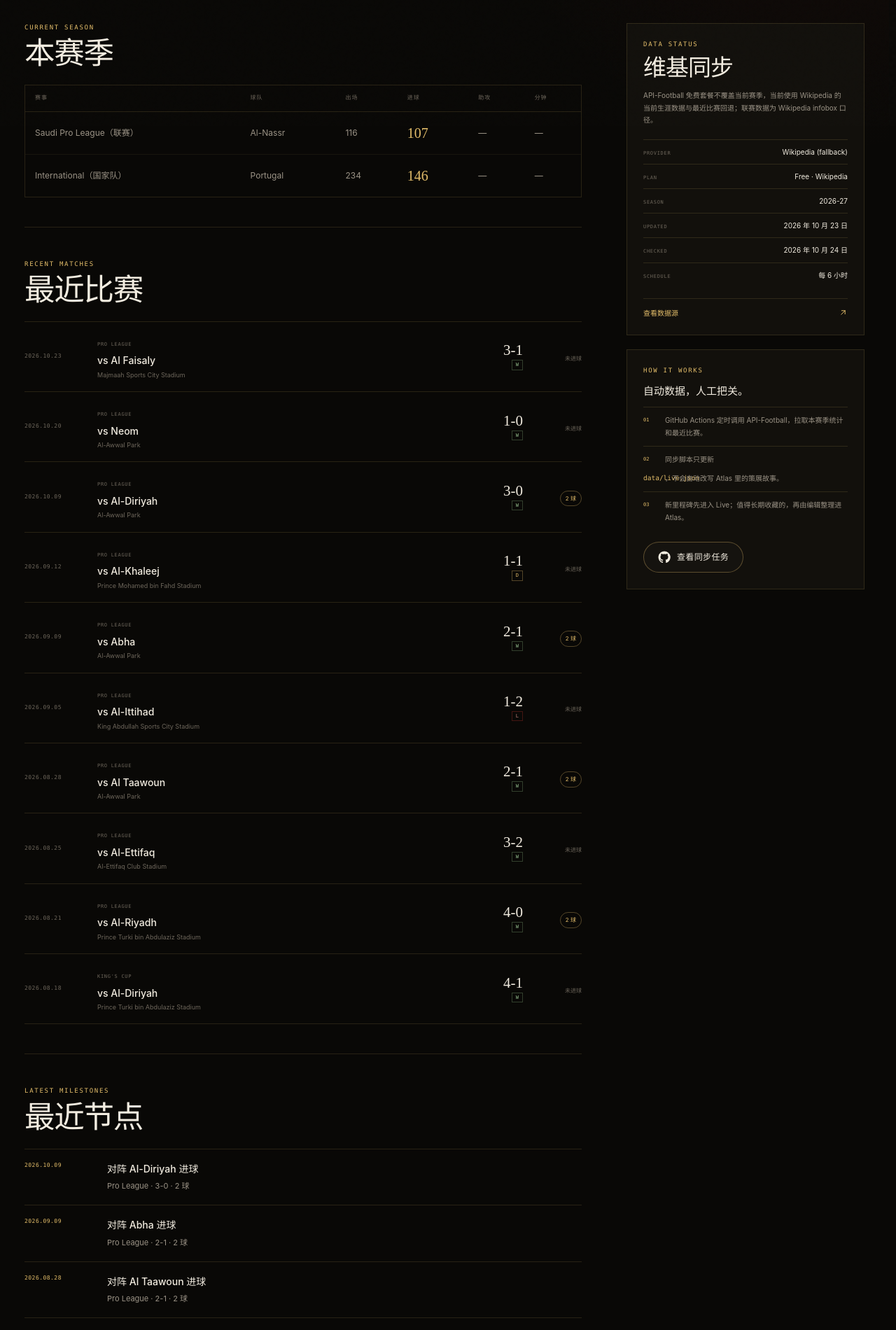
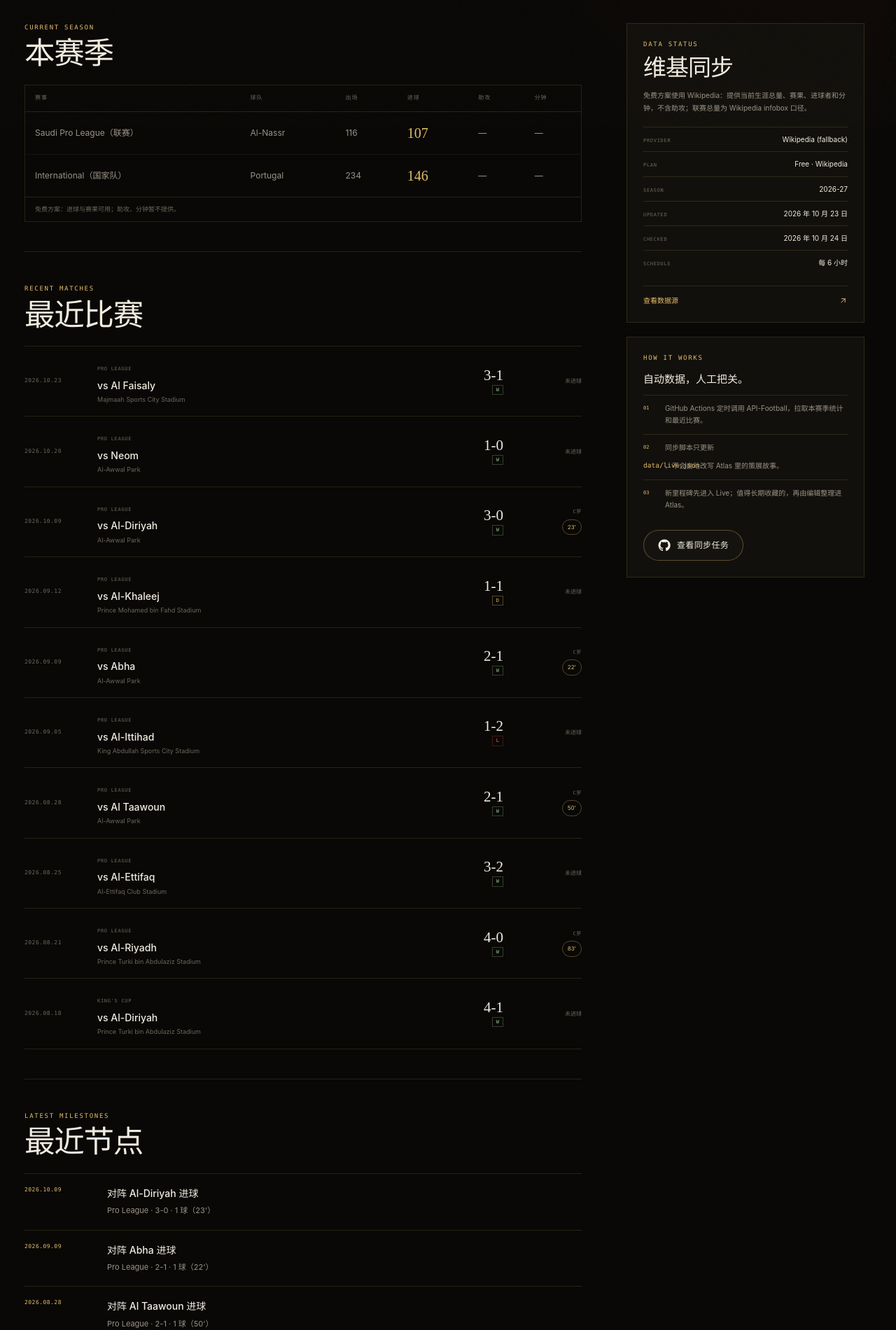
Before and after one commit to haohaohao-cell/goat-atlas, a Next.js app: page /live in a window 1280 px wide. Shown: the part 620-2520 px from the top of the page at 70% size. Built offline with nearby package versions, Linux system fonts and the light colour scheme; no server answers.

Commit message:
feat: show per-match goal minutes on live page

```diff
--- a/app/globals.css
+++ b/app/globals.css
@@ -3046,7 +3046,7 @@
 
 .match-row {
   display: grid;
-  grid-template-columns: 88px minmax(0, 1fr) 78px 68px;
+  grid-template-columns: 88px minmax(0, 1fr) 78px 96px;
   gap: 16px;
   align-items: center;
   padding: 16px 0;
@@ -3121,7 +3121,25 @@
 }
 
 .match-goals {
+  display: flex;
+  flex-direction: column;
+  align-items: flex-end;
+  gap: 4px;
   text-align: right;
+}
+
+.goal-label {
+  color: var(--muted-2);
+  font-family: var(--font-mono);
+  font-size: 7px;
+  letter-spacing: 0.1em;
+}
+
+.goal-list {
+  display: flex;
+  flex-wrap: wrap;
+  justify-content: flex-end;
+  gap: 3px;
 }
 
 .goal-pill {
@@ -3131,6 +3149,15 @@
   border-radius: 999px;
   color: var(--gold);
   font-size: 8px;
+  white-space: nowrap;
+}
+
+.live-table-note {
+  padding: 10px 14px;
+  border-top: 1px solid var(--line);
+  color: var(--muted-2);
+  font-size: 9px;
+  line-height: 1.6;
 }
 
 .muted-pill {
@@ -4162,7 +4189,12 @@
 
   .match-goals {
     grid-column: 1 / -1;
+    align-items: flex-start;
     text-align: left;
+  }
+
+  .goal-list {
+    justify-content: flex-start;
   }
 
   .milestone-row {
--- a/app/live/page.tsx
+++ b/app/live/page.tsx
@@ -93,6 +93,11 @@
                       ))}
                     </tbody>
                   </table>
+                  {live.status === "fallback" ? (
+                    <p className="live-table-note">
+                      免费方案：进球与赛果可用；助攻、分钟暂不提供。
+                    </p>
+                  ) : null}
                 </div>
               ) : (
                 <div className="live-empty">
@@ -135,9 +140,26 @@
                       </div>
                       <div className="match-goals">
                         {match.goals > 0 ? (
-                          <span className="goal-pill">
-                            {match.goals} 球
-                          </span>
+                          <>
+                            <span className="goal-label">C罗</span>
+                            <div className="goal-list">
+                              {match.ronaldoGoals?.length ? (
+                                match.ronaldoGoals.map((goal, index) => (
+                                  <span
+                                    className="goal-pill"
+                                    key={`${goal.minute ?? "na"}-${index}`}
+                                  >
+                                    {goal.minute ? `${goal.minute}'` : "进球"}
+                                    {goal.penalty ? " 点" : ""}
+                                  </span>
+                                ))
+                              ) : (
+                                <span className="goal-pill">
+                                  {match.goals} 球
+                                </span>
+                              )}
+                            </div>
+                          </>
                         ) : (
                           <span className="muted-pill">未进球</span>
                         )}
--- a/data/live.json
+++ b/data/live.json
@@ -1,10 +1,10 @@
 {
   "updatedAt": "2026-10-23T15:44:00.000Z",
-  "checkedAt": "2026-10-24T09:56:13.023Z",
+  "checkedAt": "2026-10-24T10:13:05.260Z",
   "provider": "Wikipedia (fallback)",
   "status": "fallback",
   "season": "2026-27",
-  "note": "API-Football 免费套餐不覆盖当前赛季，当前使用 Wikipedia 的当前生涯数据与最近比赛回退；联赛数据为 Wikipedia infobox 口径。",
+  "note": "免费方案使用 Wikipedia：提供当前生涯总量、赛果、进球者和分钟，不含助攻；联赛总量为 Wikipedia infobox 口径。",
   "sourceUrl": "https://en.wikipedia.org/wiki/Cristiano_Ronaldo",
   "stats": [
     {
@@ -28,6 +28,7 @@
       "score": "3-1",
       "result": "W",
       "goals": 0,
+      "ronaldoGoals": [],
       "venue": "Majmaah Sports City Stadium",
       "sourceUrl": "https://en.wikipedia.org/wiki/2026%E2%80%9327_Al-Nassr_FC_season"
     },
@@ -38,6 +39,7 @@
       "score": "1-0",
       "result": "W",
       "goals": 0,
+      "ronaldoGoals": [],
       "venue": "Al-Awwal Park",
       "sourceUrl": "https://en.wikipedia.org/wiki/2026%E2%80%9327_Al-Nassr_FC_season"
     },
@@ -47,7 +49,14 @@
       "opponent": "Al-Diriyah",
       "score": "3-0",
       "result": "W",
-      "goals": 2,
+      "goals": 1,
+      "ronaldoGoals": [
+        {
+          "minute": "23",
+          "penalty": false,
+          "ownGoal": false
+        }
+      ],
       "venue": "Al-Awwal Park",
       "sourceUrl": "https://en.wikipedia.org/wiki/2026%E2%80%9327_Al-Nassr_FC_season"
     },
@@ -58,6 +67,7 @@
       "score": "1-1",
       "result": "D",
       "goals": 0,
+      "ronaldoGoals": [],
       "venue": "Prince Mohamed bin Fahd Stadium",
       "sourceUrl": "https://en.wikipedia.org/wiki/2026%E2%80%9327_Al-Nassr_FC_season"
     },
@@ -67,7 +77,14 @@
       "opponent": "Abha",
       "score": "2-1",
       "result": "W",
-      "goals": 2,
+      "goals": 1,
+      "ronaldoGoals": [
+        {
+          "minute": "22",
+          "penalty": false,
+          "ownGoal": false
+        }
+      ],
       "venue": "Al-Awwal Park",
       "sourceUrl": "https://en.wikipedia.org/wiki/2026%E2%80%9327_Al-Nassr_FC_season"
     },
@@ -78,6 +95,7 @@
       "score": "1-2",
       "result": "L",
       "goals": 0,
+      "ronaldoGoals": [],
       "venue": "King Abdullah Sports City Stadium",
       "sourceUrl": "https://en.wikipedia.org/wiki/2026%E2%80%9327_Al-Nassr_FC_season"
     },
@@ -87,7 +105,14 @@
       "opponent": "Al Taawoun",
       "score": "2-1",
       "result": "W",
-      "goals": 2,
+      "goals": 1,
+      "ronaldoGoals": [
+        {
+          "minute": "50",
+          "penalty": false,
+          "ownGoal": false
+        }
+      ],
       "venue": "Al-Awwal Park",
       "sourceUrl": "https://en.wikipedia.org/wiki/2026%E2%80%9327_Al-Nassr_FC_season"
     },
@@ -98,6 +123,7 @@
       "score": "3-2",
       "result": "W",
       "goals": 0,
+      "ronaldoGoals": [],
       "venue": "Al-Ettifaq Club Stadium",
       "sourceUrl": "https://en.wikipedia.org/wiki/2026%E2%80%9327_Al-Nassr_FC_season"
     },
@@ -107,7 +133,14 @@
       "opponent": "Al-Riyadh",
       "score": "4-0",
       "result": "W",
-      "goals": 2,
+      "goals": 1,
+      "ronaldoGoals": [
+        {
+          "minute": "83",
+          "penalty": false,
+          "ownGoal": false
+        }
+      ],
       "venue": "Prince Turki bin Abdulaziz Stadium",
       "sourceUrl": "https://en.wikipedia.org/wiki/2026%E2%80%9327_Al-Nassr_FC_season"
     },
@@ -118,6 +151,7 @@
       "score": "4-1",
       "result": "W",
       "goals": 0,
+      "ronaldoGoals": [],
       "venue": "Prince Turki bin Abdulaziz Stadium",
       "sourceUrl": "https://en.wikipedia.org/wiki/2026%E2%80%9327_Al-Nassr_FC_season"
     }
@@ -126,22 +160,22 @@
     {
       "date": "2026-10-09",
       "title": "对阵 Al-Diriyah 进球",
-      "detail": "Pro League · 3-0 · 2 球"
+      "detail": "Pro League · 3-0 · 1 球（23'）"
     },
     {
       "date": "2026-09-09",
       "title": "对阵 Abha 进球",
-      "detail": "Pro League · 2-1 · 2 球"
+      "detail": "Pro League · 2-1 · 1 球（22'）"
     },
     {
       "date": "2026-08-28",
       "title": "对阵 Al Taawoun 进球",
-      "detail": "Pro League · 2-1 · 2 球"
+      "detail": "Pro League · 2-1 · 1 球（50'）"
     },
     {
       "date": "2026-08-21",
       "title": "对阵 Al-Riyadh 进球",
-      "detail": "Pro League · 4-0 · 2 球"
+      "detail": "Pro League · 4-0 · 1 球（83'）"
     }
   ]
 }
--- a/lib/schemas.ts
+++ b/lib/schemas.ts
@@ -86,6 +86,12 @@
   minutes: z.number().nonnegative().optional(),
 });
 
+const liveGoalSchema = z.object({
+  minute: z.string().nullable(),
+  penalty: z.boolean(),
+  ownGoal: z.boolean(),
+});
+
 const liveMatchSchema = z.object({
   date: z.string().min(1),
   competition: z.string().min(1),
@@ -93,6 +99,7 @@
   score: z.string().min(1),
   result: z.enum(["W", "D", "L"]),
   goals: z.number().nonnegative(),
+  ronaldoGoals: z.array(liveGoalSchema).optional(),
   venue: z.string().optional(),
   sourceUrl: z.string().optional(),
 });
```
Also changed, not shown: app/about/page.tsx (+4 -4 lines), lib/types.ts (+7 -0 lines), scripts/providers/wikipedia.mjs (+46 -9 lines), scripts/sync-live.mjs (+31 -10 lines), scripts/validate-data.mjs (+20 -0 lines), 2 other files (tests, documents, lock files or other folders).
